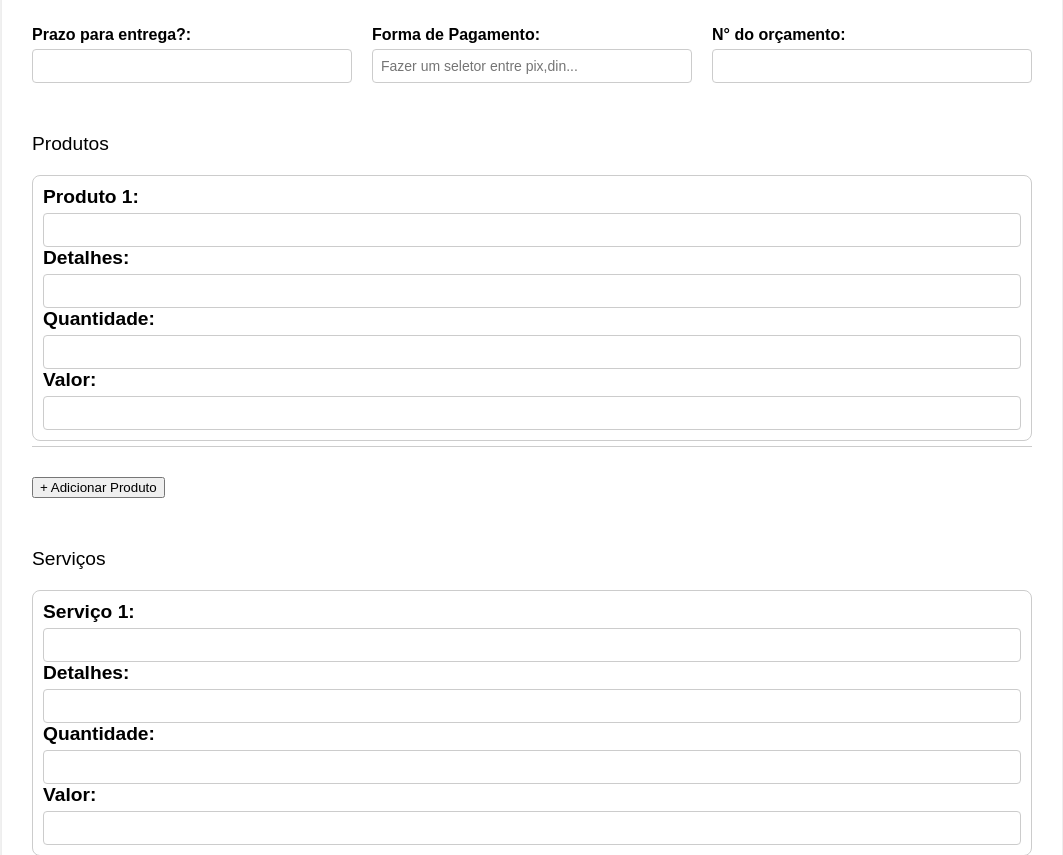
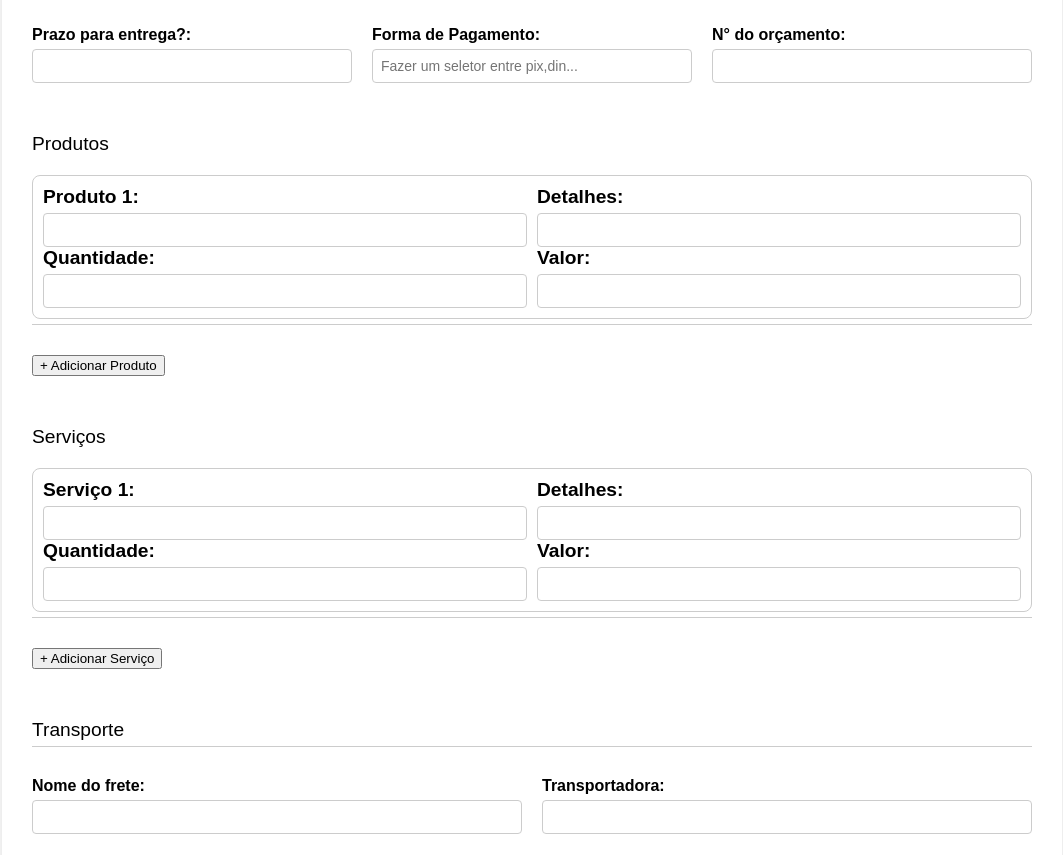
Before and after one commit to RicardoMenezesBandeira/API_orcamentos, a Flask app: template template/geradorOrcamento.html in a window 1280 px wide. Shown: the part 501-1356 px from the top of the page, without its empty margins (108-1171 px from the left). Run offline with Flask 3, Linux system fonts and the light colour scheme; the template is opened without the code that fills it, so the values that code supplies are empty.

Commit message:
feat: Atualizando os campos estaticos  do html para o formato certo(produto e serviço)

```diff
--- a/template/geradorOrcamento.html
+++ b/template/geradorOrcamento.html
@@ -28,10 +28,14 @@
         <div class="section-title">Produtos
         <div id="produtos-container">
           <div class="produto form-group-set">
+            <div class="flex-row">
               <div class="form-group"><label>Produto 1:</label><input type="text" name="Produto_1"></div>
               <div class="form-group"><label>Detalhes:</label><input type="text" name="detalhesP_1"></div>
+            </div>
+            <div class="flex-row">
               <div class="form-group"><label>Quantidade:</label><input type="number" name="qtdP_1"></div>
               <div class="form-group"><label>Valor:</label><input type="number" name="ValorP_1"></div>
+            </div>
           </div>
         </div>
       </div>
@@ -41,10 +45,14 @@
         <div class="section-title">Serviços
         <div id="servicos-container">
           <div class="servico form-group-set">
+            <div class="flex-row">
               <div class="form-group"><label>Serviço 1:</label><input type="text" name="servico_1"></div>
               <div class="form-group"><label>Detalhes:</label><input type="text" name="detalhesS_1"></div>
+            </div>
+            <div class="flex-row">
               <div class="form-group"><label>Quantidade:</label><input type="number" name="qtdS_1"></div>
               <div class="form-group"><label>Valor:</label><input type="number" name="ValorS_1"></div>
+            </div>
           </div>
         </div>
       </div>
```
Lines whose indentation alone changed are shown as unchanged.
